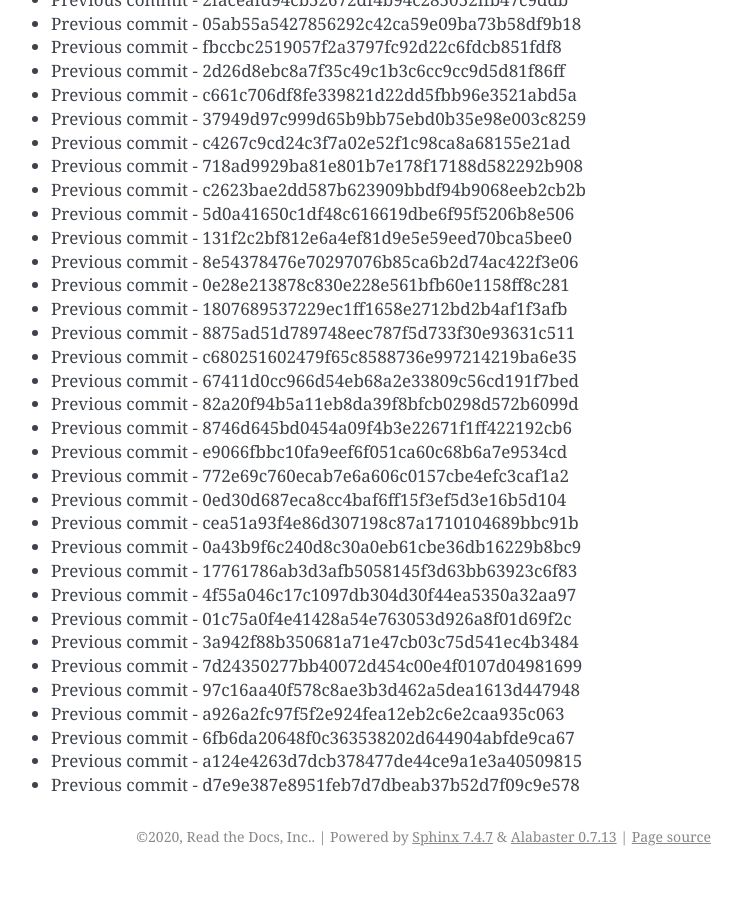
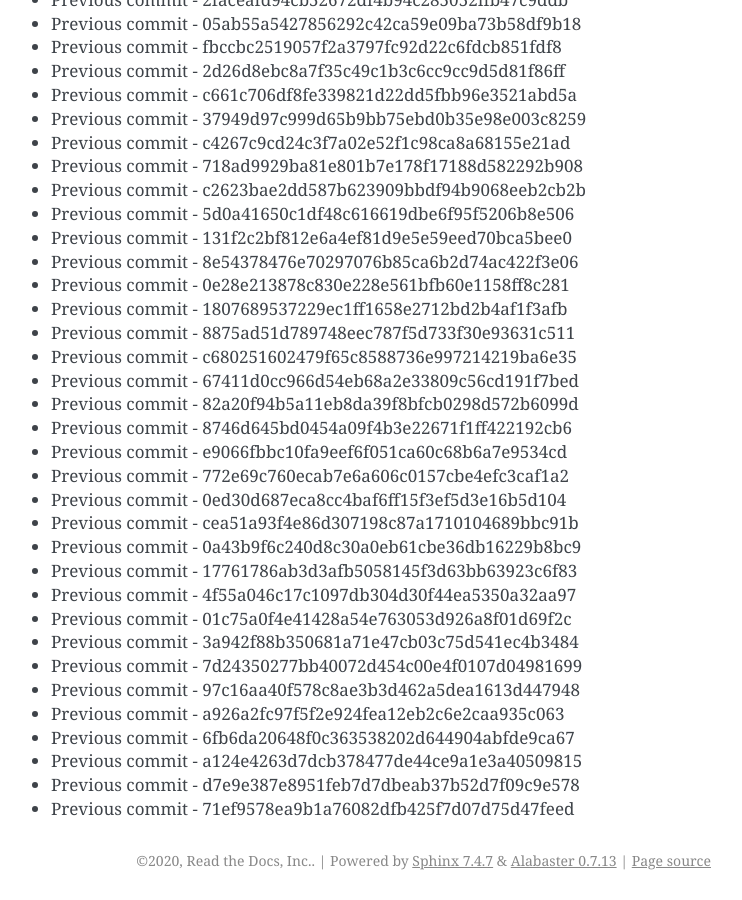
Before and after one commit to readthedocs/rtd-git-stresstest, a Sphinx documentation site: the page built from docs/updates.rst, in a window 1280 px wide and 900 px high, scrolled down 64931 px. Shown: the whole window, without its empty margins (399-1141 px from the left). Built offline with Sphinx 7.4.7, drawn with Linux system fonts in a browser that asks for light colours; before the commit the page ends 65807 px from its top, so only the background shows below that.

Commit message:
Generating commit from previous: 71ef9578ea9b1a76082dfb425f7d07d75d47feed

```diff
--- a/docs/updates.rst
+++ b/docs/updates.rst
@@ -2760,3 +2760,4 @@ It can be tested for any performance characteristics.
 * Previous commit - 6fb6da20648f0c363538202d644904abfde9ca67
 * Previous commit - a124e4263d7dcb378477de44ce9a1e3a40509815
 * Previous commit - d7e9e387e8951feb7d7dbeab37b52d7f09c9e578
+* Previous commit - 71ef9578ea9b1a76082dfb425f7d07d75d47feed
```
